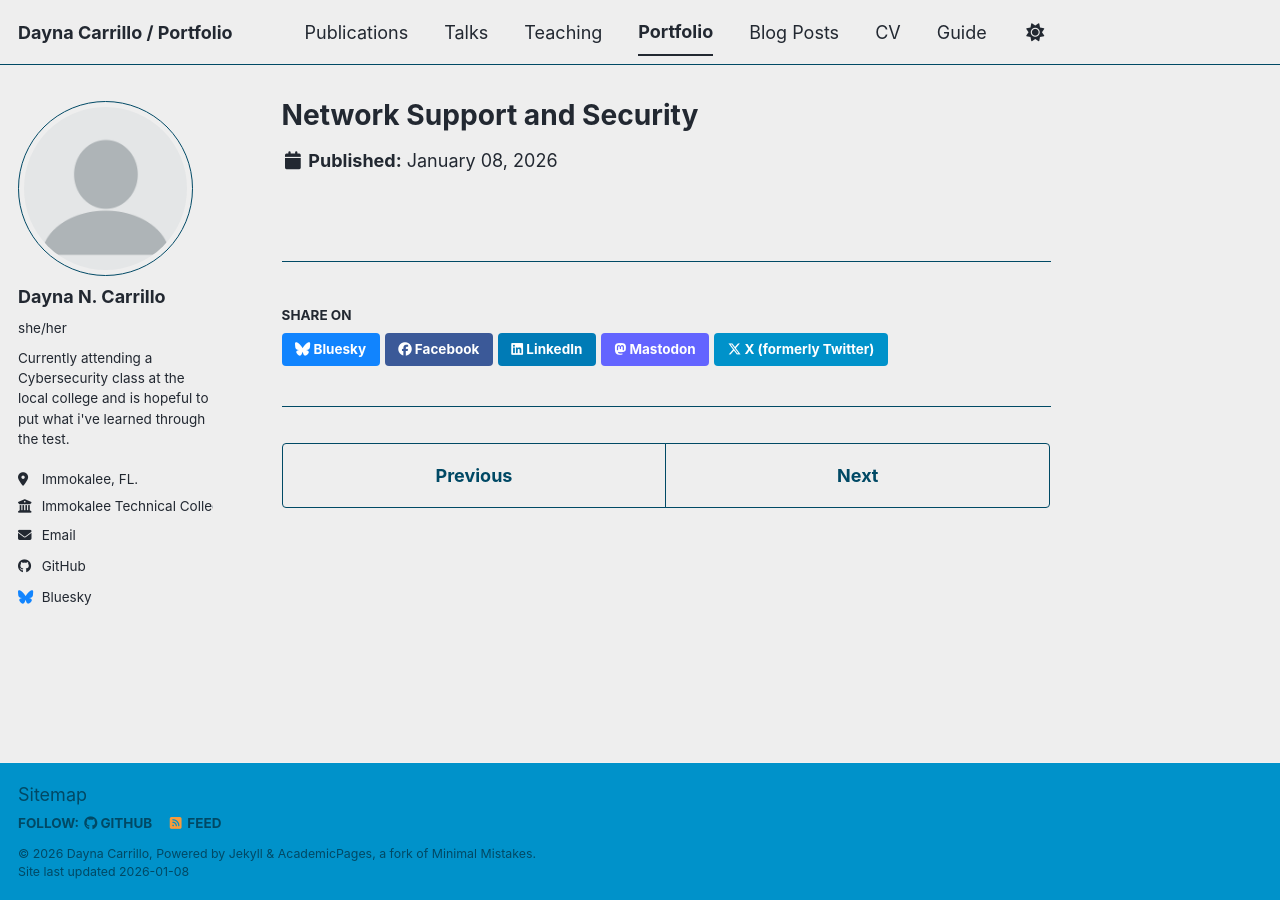
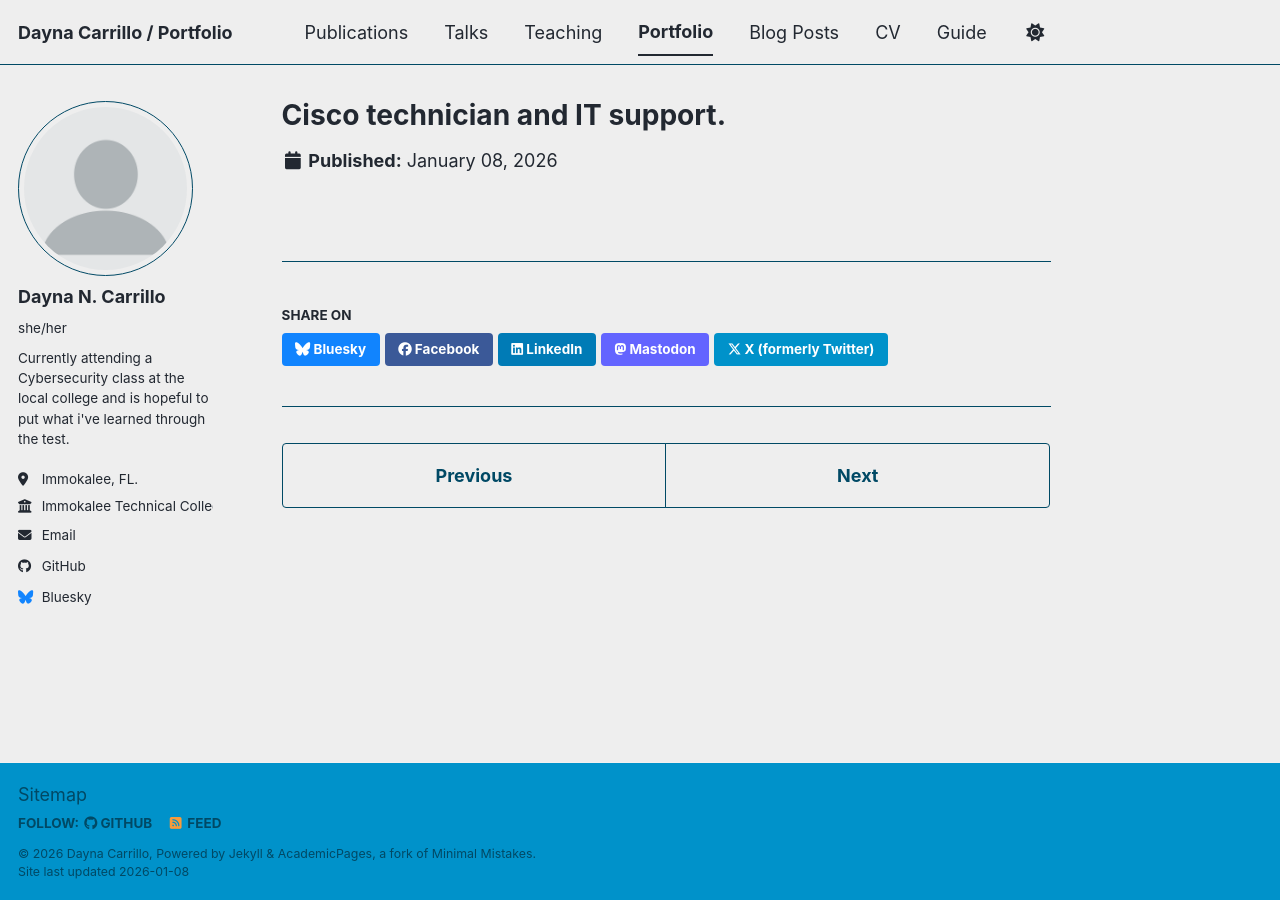
Before and after one commit to daynac12/daynac12.github.io, a Jekyll site: the page built from _portfolio/portfolio-1.md, in a window 1280 px wide. Built offline with Jekyll 4.4.1, drawn with Linux system fonts in a browser that asks for light colours; a script bundle is joined from its source files by our own code; library files that are not in the unit come from our copies.

Commit message:
Update portfolio-1.md

```diff
--- a/_portfolio/portfolio-1.md
+++ b/_portfolio/portfolio-1.md
@@ -1,5 +1,5 @@
 ---
-title: "Network Support and Security"
-excerpt: "troubleshooting and access controls skills into technology<br/><img src='/images/500x300.png'>"
+title: "Cisco technician and IT support."
+excerpt: "<br/><img src='images/cisco-certified-support-technician-it-support-ccst-.png'>"
 collection: portfolio
 ---
```
